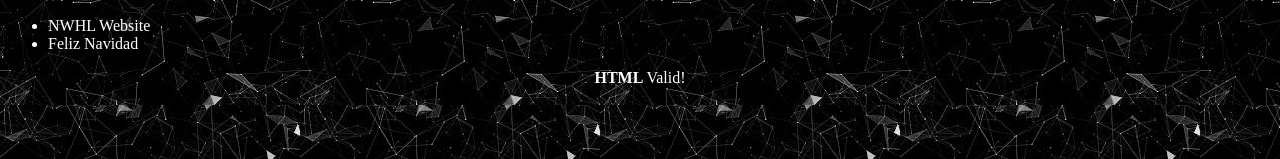
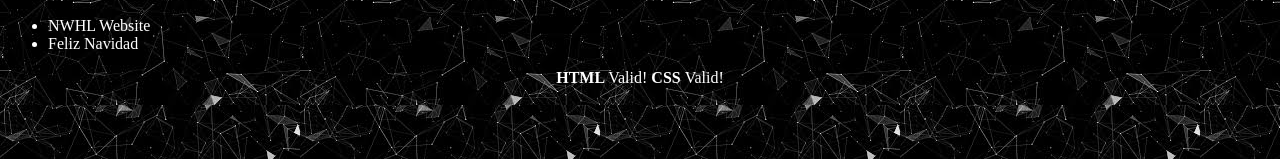
Before and after one commit to Madison-G/itd110, a plain HTML site: page index.html in a window 1280 px wide. Shown: the part 231-390 px from the top of the page. Drawn offline with Linux system fonts and the light colour scheme.

Commit message:
add css validation

```diff
--- a/index.html
+++ b/index.html
@@ -33,6 +33,9 @@
 <footer style="text-align: center;">
 <a href="https://validator.w3.org/nu/?doc=https%3A%2F%2Fmadison-g.github.io%2Fitd110%2F">
 <strong> HTML </strong> Valid! </a>
+<a
+href="http://jigsaw.w3.org/css-validator/validator?uri=https://madison-g.github.io/itd110/?profile=css3">
+<strong> CSS </strong> Valid! </a>
 </footer>
 </body>
 </html>
```
